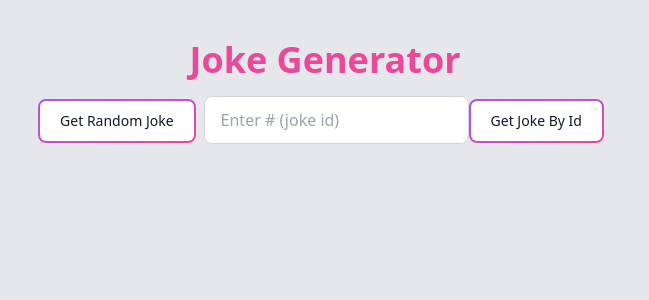
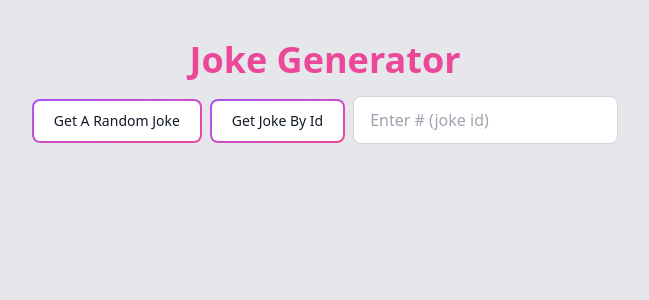
Before and after one commit to thejjwang/frontendStandAlone, a React (Vite) app in the folder vite-project/: page / in a window 1280 px wide. Shown: the top 300 px of the page, without its empty margins (315-964 px from the left). Built offline with nearby package versions, Linux system fonts and the light colour scheme.

Commit message:
moved around input and button

```diff
--- a/vite-project/src/App.jsx
+++ b/vite-project/src/App.jsx
@@ -55,7 +55,15 @@ function App() {
       <div className="gap-6 text-center">
         <button className="relative inline-flex items-center justify-center p-0.5 mb-2 mr-2 overflow-hidden text-sm font-medium text-gray-900 rounded-lg group bg-gradient-to-br from-purple-500 to-pink-500 group-hover:from-purple-500 group-hover:to-pink-500 hover:text-white dark:text-white focus:ring-4 focus:outline-none focus:ring-purple-200 dark:focus:ring-purple-800" onClick={fetchRandomJoke}>
           <span className="relative px-5 py-2.5 transition-all ease-in duration-75 bg-white dark:bg-gray-700 rounded-md group-hover:bg-opacity-0">
-            Get Random Joke
+            Get A Random Joke
+          </span>
+        </button>
+        <button
+          className="relative inline-flex items-center justify-center p-0.5 mb-2 mr-2 overflow-hidden text-sm font-medium text-gray-900 rounded-lg group bg-gradient-to-br from-purple-500 to-pink-500 group-hover:from-purple-500 group-hover:to-pink-500 hover:text-white dark:text-white focus:ring-4 focus:outline-none focus:ring-purple-200 dark:focus:ring-purple-800"
+          onClick={() => fetchJokeById(userInput)}
+        >
+          <span className="relative px-5 py-2.5 transition-all ease-in duration-75 bg-white dark:bg-gray-700 rounded-md group-hover:bg-opacity-0">
+            Get Joke By Id
           </span>
         </button>
         <input
@@ -66,14 +74,6 @@ function App() {
           onChange={(e) => setUserInput(e.target.value)}
           required
         ></input>
-        <button
-          className="relative inline-flex items-center justify-center p-0.5 mb-2 mr-2 overflow-hidden text-sm font-medium text-gray-900 rounded-lg group bg-gradient-to-br from-purple-500 to-pink-500 group-hover:from-purple-500 group-hover:to-pink-500 hover:text-white dark:text-white focus:ring-4 focus:outline-none focus:ring-purple-200 dark:focus:ring-purple-800"
-          onClick={() => fetchJokeById(userInput)}
-        >
-          <span className="relative px-5 py-2.5 transition-all ease-in duration-75 bg-white dark:bg-gray-700 rounded-md group-hover:bg-opacity-0">
-            Get Joke By Id
-          </span>
-        </button>
       </div>
       {showJokeDisplay && <JokeDisplay jokeById={jokeById} randomJoke={randomJoke} />}
     </div>
```
